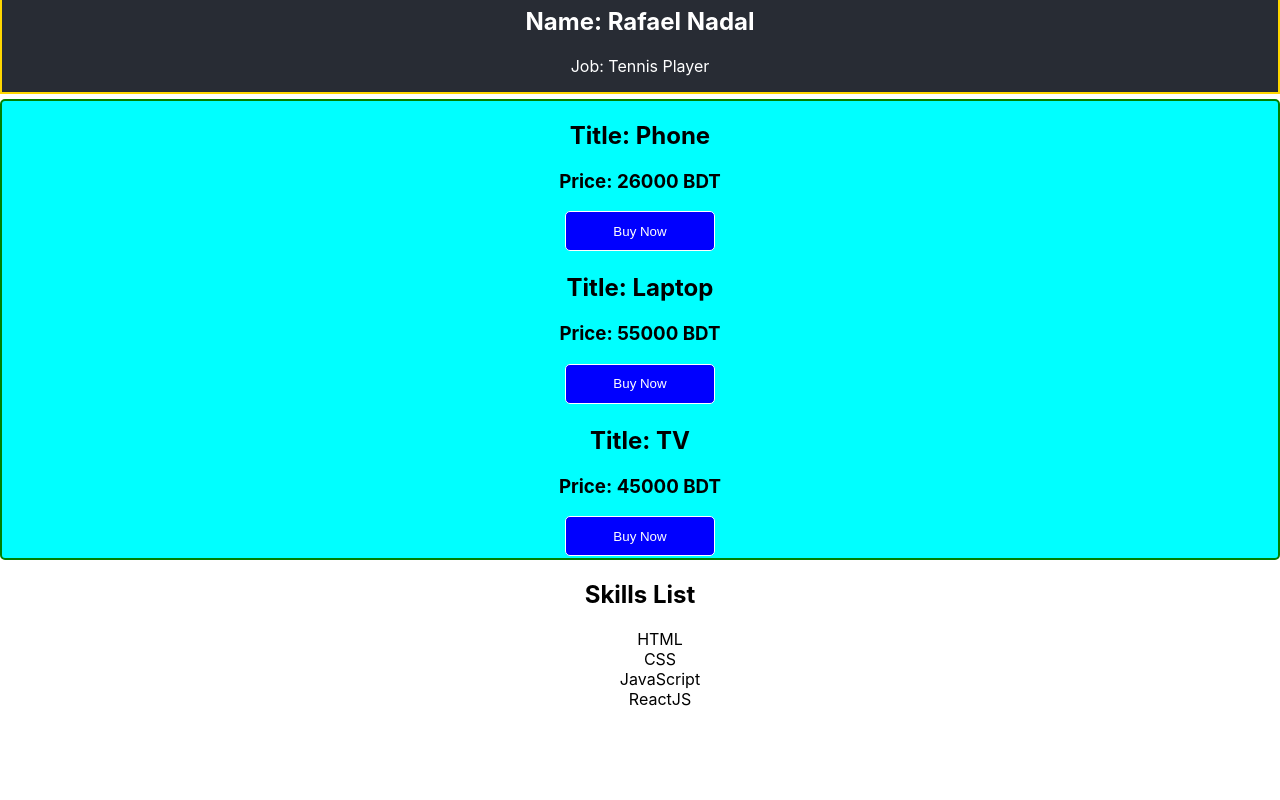
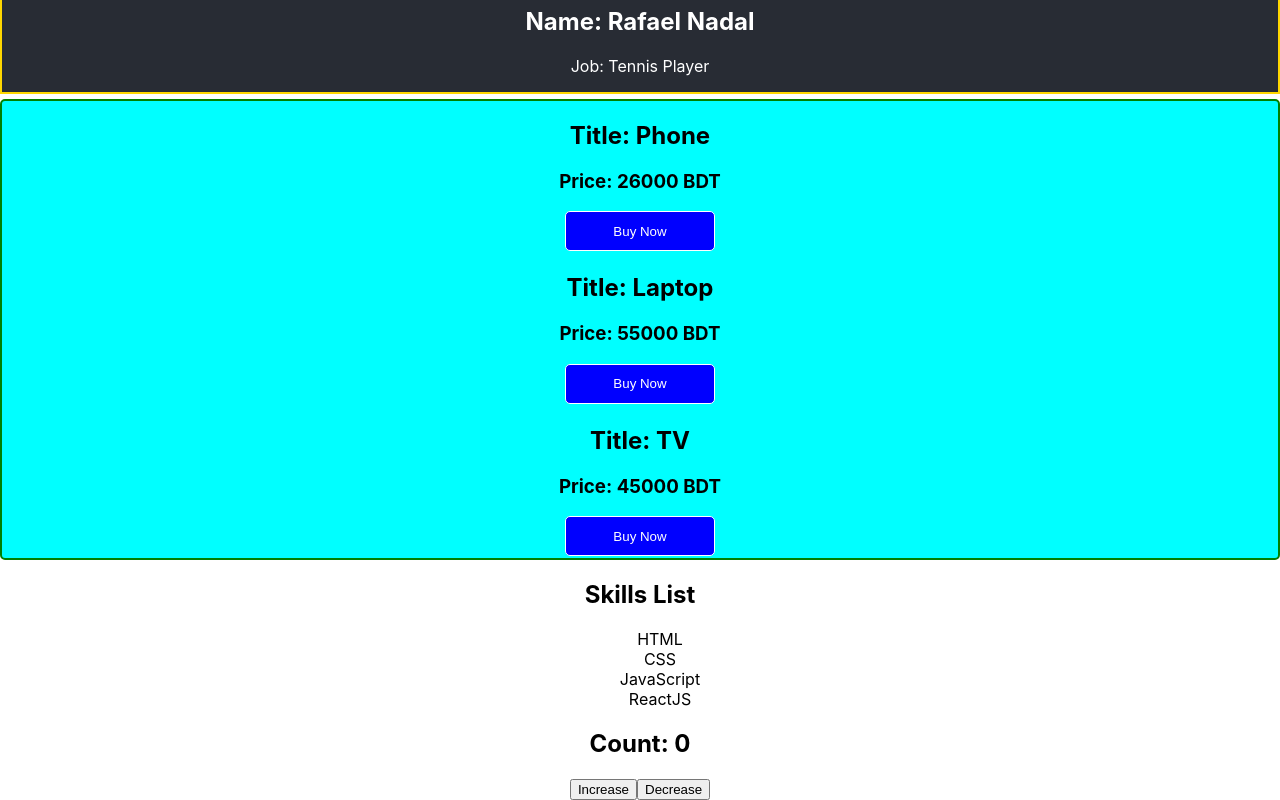
Before and after one commit to Monmoy042/react-core-concept, a React (Create React App) app: page / in a window 1280 px wide. Shown: the part 1530-2330 px from the top of the page. Before the commit the page ends 2255 px from the top, so only its background shows below. Built offline with nearby package versions, Linux system fonts and the light colour scheme.

Commit message:
State and event handler added

```diff
--- a/src/App.js
+++ b/src/App.js
@@ -1,3 +1,4 @@
+import React, { useState } from "react";
 import logo from "./logo.svg";
 import "./App.css";
 
@@ -103,6 +104,11 @@
       <section>
         <Skills />
       </section>
+
+      <section>
+        {/* Here we will practice  on state in reactJS*/}
+        <Counter />
+      </section>
     </div>
   );
 }
@@ -123,8 +129,9 @@
 // Product info
 function Product(props) {
   // const { name, price } = props;
+  // console.log(props);
   const { title, price } = props.product;
-  console.log(props);
+
   return (
     <>
       <div>
@@ -151,4 +158,22 @@
   );
 }
 
+//Counter component
+function Counter() {
+  const [count, setCount] = useState(0);
+  const handleIncrease = () => {
+    // console.log("Clicked");
+    const newCount = count + 1;
+    setCount(newCount);
+  };
+  const handleDecrease = () => setCount(count - 1);
+  return (
+    <div>
+      <h1>Count: {count}</h1>
+      <button onClick={handleIncrease}>Increase</button>
+      <button onClick={handleDecrease}>Decrease</button>
+    </div>
+  );
+}
+
 export default App;
```
